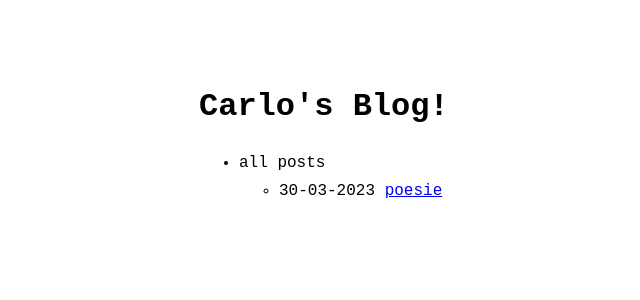
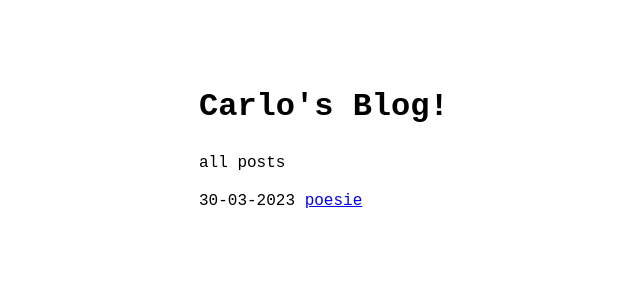
Before and after one commit to scalzos/scalzos.github.io, a Jekyll site: the page built from index.md, in a window 1280 px wide. Shown: the top 300 px of the page, without its empty margins (121-761 px from the left). Built offline with Jekyll 4.4.1, drawn with Linux system fonts in a browser that asks for light colours.

Commit message:
Tolgo i punti

```diff
--- a/_includes/menu_item.html
+++ b/_includes/menu_item.html
@@ -1,12 +1,12 @@
-<ul>
+<p>
   {%-for item in include.collection-%}
-    <li>
+    <p>
     {%- if item.url -%}
       <a href="{{ item.url }}">{{ item.title }}</a>
     {%- else -%}
       {{ item.title }}
     {%- endif -%}
-    </li>
+    </p>
 
     {%-if item.post_list-%}
       {%
@@ -23,4 +23,4 @@
       {%-include menu_item.html collection=item.entries-%}
     {%-endif-%}
   {%-endfor-%}
-</ul>
+</p>
--- a/_includes/post_list.html
+++ b/_includes/post_list.html
@@ -11,15 +11,15 @@
 {%-endif-%}
 
 {%- if posts.size > 0 -%}
-  <ul>
+  <div>
     {%- for post in posts limit: include.limit -%}
-        <li>
+        <p>
           <span>{{- post.date | date: site.theme_config.date_format -}}</span>
           <a href="{{ post.url | relative_url }}">{{ post.title | downcase }}</a>
-        </li>
+        </p>
     {%- endfor -%}
     {%- if include.show_more and limit_exceeded -%}
-      <li><a href="{{ include.show_more_url }}">{{ include.show_more_text | default: "Show more..." }}</a></li>
+      <p><a href="{{ include.show_more_url }}">{{ include.show_more_text | default: "Show more..." }}</a></p>
     {%- endif -%}
-  </ul>
+  </div>
 {%- endif -%}
```
